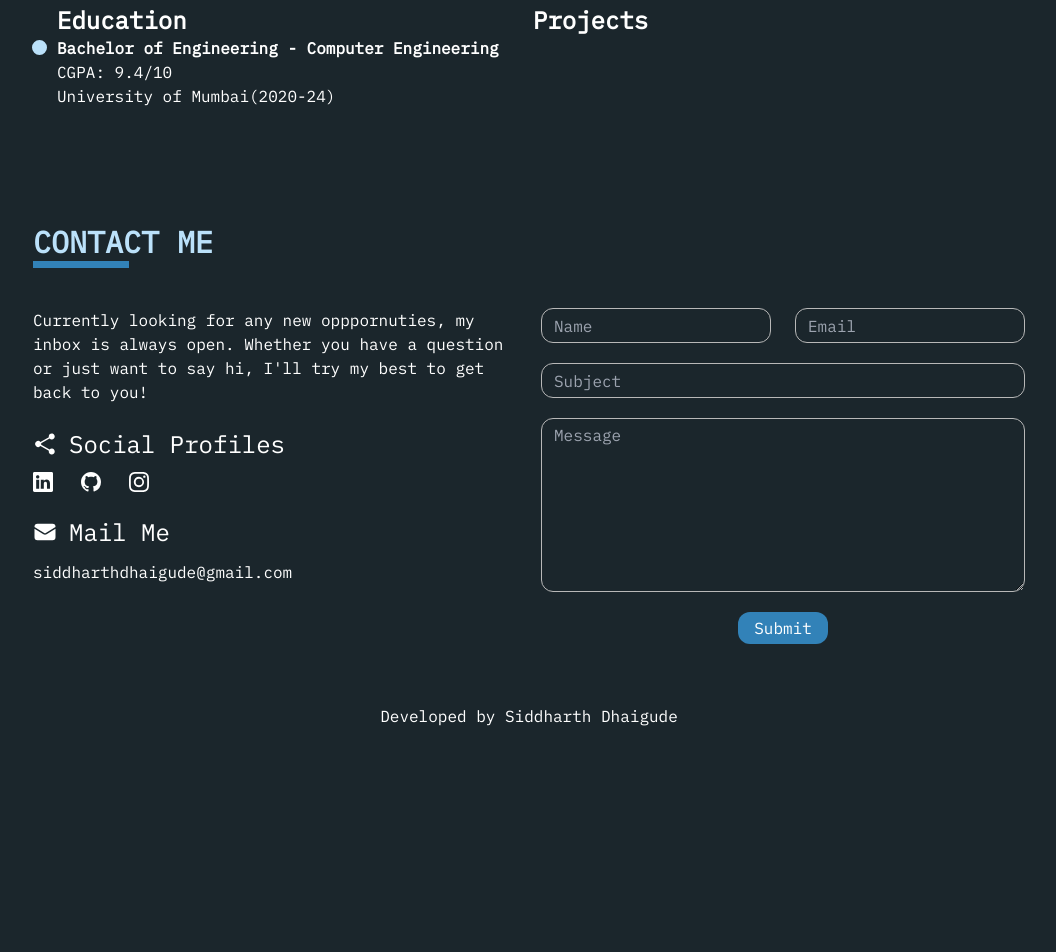
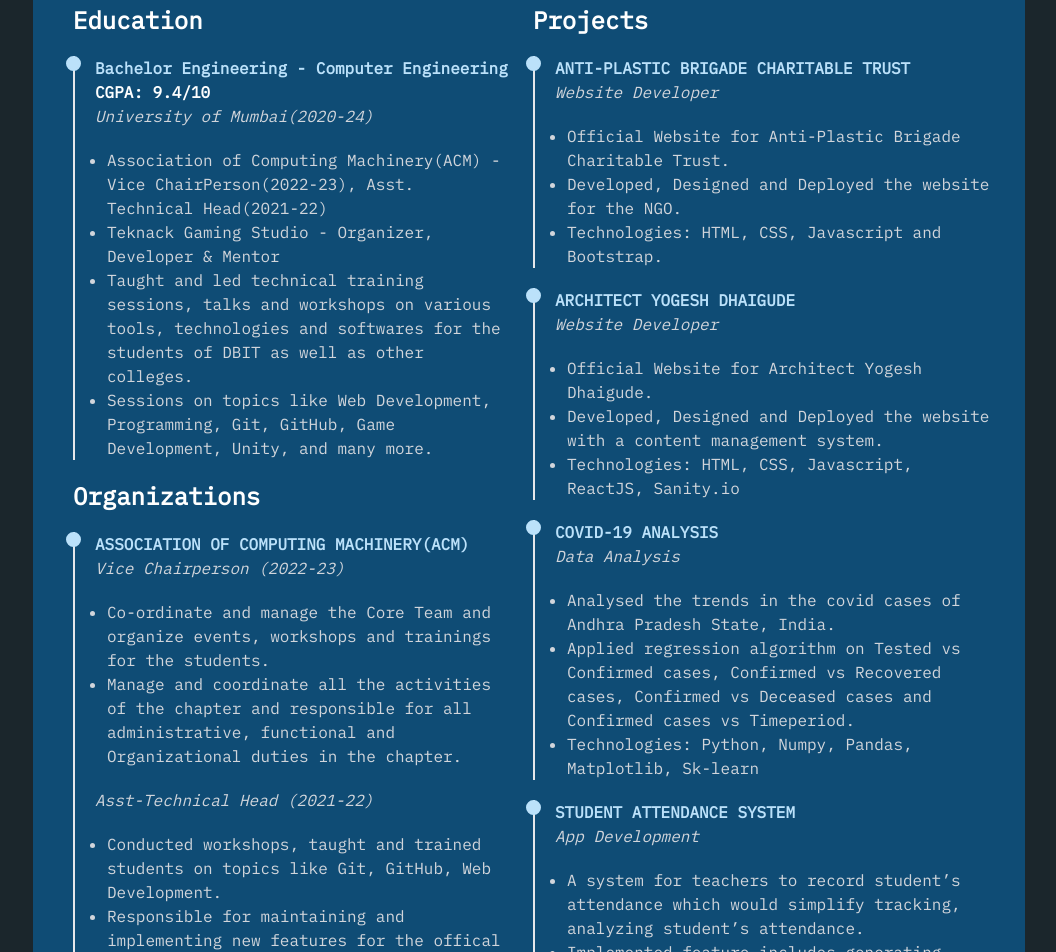
Before and after one commit to sd8capricon/sid-portfolio, a Next.js app: page / in a window 1280 px wide. Shown: the part 1460-2412 px from the top of the page, without its empty margins (111-1167 px from the left). Before the commit the page ends 2200 px from the top, so only its background shows below. Built offline with nearby package versions, Linux system fonts and the light colour scheme.

Commit message:
resume section done

```diff
--- a/pages/index.tsx
+++ b/pages/index.tsx
@@ -60,7 +60,7 @@ const Home = () => {
           <div className="bg-[#1F1F1F] px-5 md:px-10 py-8 text-2xl md:text-4xl rounded-b-xl">
             <div>
               <span className="opacity-75">&gt; Hi</span> <span className="wave">👋</span><span className="opacity-75">, I am </span>
-              <span className="font-bold">Siddharth Dhaigude</span>
+              <span className="font-bold text-primary-lighter">Siddharth Dhaigude</span>
             </div>
             <div className="opacity-75">&gt; I am Software Developer</div><br />
             <ol className="opacity-75">
@@ -107,18 +107,75 @@ const Home = () => {
 
       <Section id='resume'>
         <h2 className="section-title">Check My Resume</h2>
-        <div className="grid grid-cols-2 w-full rounded-xl px-1 py-5">
-          <div className="col-span-1">
-            <div className="container px-5 resume-item relative">
-              <h3 className="text-2xl font-bold inline-block">Education</h3>
-              <h4 className='font-bold'>Bachelor of Engineering - Computer Engineering</h4>
-              <span>CGPA: 9.4/10</span><br />
-              <span>University of Mumbai(2020-24)</span>
+        <div className="grid grid-cols-1 md:grid-cols-2 w-full rounded-xl px-1 py-5 bg-primary">
+          <div className="lg:col-span-1 ml-3 md:ml-9">
+            <h3 className="text-2xl font-bold inline-block mb-5">Education</h3>
+            <div className="container px-5 resume-item relative border-l-2 mb-5">
+              <h4 className='font-bold text-primary-lighter'>Bachelor Engineering - Computer Engineering</h4>
+              <span className='font-semibold'>CGPA: 9.4/10</span><br />
+              <span className='text-gray-300 italic'>University of Mumbai(2020-24)</span>
+              <ul className='text-gray-300 mt-5 ml-3 list-disc'>
+                <li>Association of Computing Machinery(ACM) - Vice ChairPerson(2022-23), Asst. Technical Head(2021-22)</li>
+                <li>Teknack Gaming Studio - Organizer, Developer & Mentor</li>
+                <li>Taught and led technical training sessions, talks and workshops on various tools, technologies and softwares for the students of DBIT as well as other colleges.</li>
+                <li>Sessions on topics like Web Development, Programming, Git, GitHub, Game Development, Unity, and many more.</li>
+              </ul>
+            </div>
+
+            <h3 className="text-2xl font-bold inline-block mb-5">Organizations</h3>
+            <div className="container px-5 resume-item relative border-l-2">
+              <h4 className='font-bold uppercase text-primary-lighter'>Association of Computing Machinery(ACM)</h4>
+              <span className='text-gray-300 italic'>Vice Chairperson (2022-23)</span>
+              <ul className='text-gray-300 mt-5 ml-3 list-disc mb-5'>
+                <li>Co-ordinate and manage the Core Team and organize events, workshops and trainings for the students.</li>
+                <li>Manage and coordinate all the activities of the chapter and responsible for all administrative, functional and Organizational duties in the chapter.</li>
+              </ul>
+              <span className='text-gray-300 italic'>Asst-Technical Head (2021-22)</span>
+              <ul className='text-gray-300 mt-5 ml-3 list-disc mb-5'>
+                <li>Conducted workshops, taught and trained students on topics like Git, GitHub, Web Development.</li>
+                <li>Responsible for maintaining and implementing new features for the offical chapter website.</li>
+              </ul>
             </div>
           </div>
-          <div className="col-span-1 px-1 ">
+          <div className="lg:col-span-1 px-1 ml-3 md:ml-auto">
             <div className="container">
-              <h3 className="text-2xl font-bold">Projects</h3>
+              <h3 className="text-2xl font-bold mb-5">Projects</h3>
+              <div className="container px-5 resume-item relative border-l-2 mb-5">
+                <h4 className='font-bold uppercase text-primary-lighter'>ANTI-PLASTIC BRIGADE CHARITABLE TRUST</h4>
+                <span className='text-gray-300 italic'>Website Developer</span>
+                <ul className='text-gray-300 mt-5 ml-3 list-disc'>
+                  <li>Official Website for Anti-Plastic Brigade Charitable Trust.</li>
+                  <li>Developed, Designed and Deployed the website for the NGO.</li>
+                  <li>Technologies: HTML, CSS, Javascript and Bootstrap.</li>
+                </ul>
+              </div>
+              <div className="container px-5 resume-item relative border-l-2 mb-5">
+                <h4 className='font-bold uppercase text-primary-lighter'>Architect Yogesh Dhaigude</h4>
+                <span className='text-gray-300 italic'>Website Developer</span>
+                <ul className='text-gray-300 mt-5 ml-3 list-disc'>
+                  <li>Official Website for Architect Yogesh Dhaigude.</li>
+                  <li>Developed, Designed and Deployed the website with a content management system.</li>
+                  <li>Technologies: HTML, CSS, Javascript, ReactJS, Sanity.io</li>
+                </ul>
+              </div>
+              <div className="container px-5 resume-item relative border-l-2 mb-5">
+                <h4 className='font-bold uppercase text-primary-lighter'>COVID-19 ANALYSIS</h4>
+                <span className='text-gray-300 italic'>Data Analysis</span>
+                <ul className='text-gray-300 mt-5 ml-3 list-disc'>
+                  <li>Analysed the trends in the covid cases of Andhra Pradesh State, India.</li>
+                  <li>Applied regression algorithm on Tested vs Confirmed cases, Confirmed vs Recovered cases, Confirmed vs Deceased cases and Confirmed cases vs Timeperiod.</li>
+                  <li>Technologies: Python, Numpy, Pandas, Matplotlib, Sk-learn</li>
+                </ul>
+              </div>
+              <div className="container px-5 resume-item relative border-l-2 mb-5">
+                <h4 className='font-bold uppercase text-primary-lighter'>STUDENT ATTENDANCE SYSTEM</h4>
+                <span className='text-gray-300 italic'>App Development</span>
+                <ul className='text-gray-300 mt-5 ml-3 list-disc'>
+                  <li>A system for teachers to record student’s attendance which would simplify tracking, analyzing student’s attendance.</li>
+                  <li>Implemented feature includes generating defaulters list, attendance analysis and marking/updating attendance.</li>
+                  <li>Technologies: Flutter, DjangoREST framework, Python</li>
+                </ul>
+              </div>
             </div>
           </div>
         </div>
@@ -161,7 +218,14 @@ const Home = () => {
               </div>
               <input className="w-full mt-5" type="text" placeholder="Subject" />
               <textarea className="h-fit w-full mt-5 pt-1" name="" id="" cols={30} rows={7} placeholder="Message"></textarea>
-              <button type="submit" className="self-center rounded-xl w-fit bg-primary-light mt-5 px-4 py-1">Submit</button>
+              <button type="submit" className="self-center rounded-xl w-fit bg-primary-light mt-5 px-4 py-1">
+                <div className="flex items-center">
+                  <span className="mr-2">Submit</span>
+                  <svg xmlns="http://www.w3.org/2000/svg" viewBox="0 0 24 24" fill="currentColor" className="w-4 h-4">
+                    <path d="M3.478 2.405a.75.75 0 00-.926.94l2.432 7.905H13.5a.75.75 0 010 1.5H4.984l-2.432 7.905a.75.75 0 00.926.94 60.519 60.519 0 0018.445-8.986.75.75 0 000-1.218A60.517 60.517 0 003.478 2.405z" />
+                  </svg>
+                </div>
+              </button>
             </form>
           </div>
         </div>
--- a/styles/globals.css
+++ b/styles/globals.css
@@ -107,8 +107,8 @@ body {
   width: 15px;
   height: 15px;
   border-radius: 50px;
-  left: -5px;
-  top: 36px;
+  left: -9px;
+  top: 0px;
   background: var(--primary-color-lighter);
   border: 2px solid var(--primary-color-lighter);
 }
```
